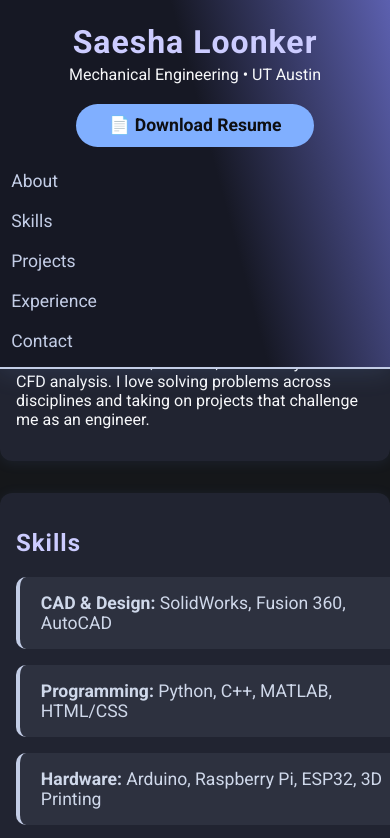
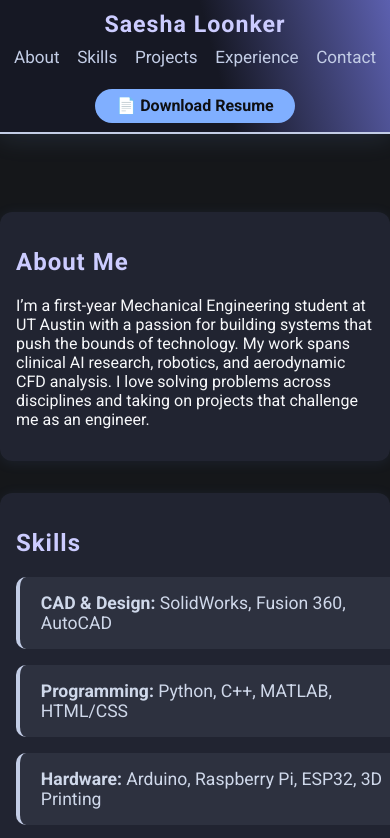
Before and after one commit to saeshay/saeshay.github.io, a plain HTML site: page index.html in a window 390 px wide. Shown: the top 838 px of the page. Drawn offline with Linux system fonts and the light colour scheme.

Commit message:
Fixing Header and adding projectss

```diff
--- a/index.html
+++ b/index.html
@@ -5,10 +5,8 @@
   <meta name="viewport" content="width=device-width, initial-scale=1.0" />
   <title>Saesha Loonker • Portfolio</title>
   <meta name="description" content="Portfolio site for Saesha Loonker, Mechanical Engineering at UT Austin.">
-
   <!-- ROBOTO FONT -->
   <link href="https://fonts.googleapis.com/css2?family=Roboto:wght@300;400;500;700&display=swap" rel="stylesheet">
-
   <style>
     :root {
       --background: #15171A;
@@ -30,7 +28,6 @@
       min-height: 100vh;
       box-sizing: border-box;
     }
-    /* Sticky HEADER BAR styles */
     .header-bar {
       position: fixed;
       top: 0;
@@ -40,56 +37,87 @@
       background: linear-gradient(75deg, #161824 55%, var(--accent-dark));
       border-bottom: 2px solid var(--accent);
       box-shadow: 0 4px 24px rgba(128,175,255,0.13);
+      padding: 0;
     }
-    .header-main {
-      text-align: center;
-      padding: 2.2rem 1rem 1.2rem;
+    .header-flex {
+      display: flex;
+      align-items: center;
+      justify-content: space-between;
+      max-width: 1200px;
+      margin: 0 auto;
+      padding: 0.5rem 1.5rem;
+      height: 54px;
     }
-    .header-bar h1,
-    .header-bar p,
-    .header-bar .hero-btn {
-      margin: 0.25rem 0;
+    .header-left {
+      flex: 1;
     }
-    .header-bar .hero-btn {
-      margin-top: 1rem;
-      background: var(--highlight-blue);
-      color: #0e0f12;
-      padding: 0.7rem 2rem;
-      border-radius: 24px;
-      text-decoration: none;
+    .header-name {
+      color: var(--accent-bright);
+      font-size: 1.45rem;
       font-weight: 700;
-      display: inline-block;
-      transition: 0.2s;
-      border: none;
-      font-size: 1.1rem;
+      letter-spacing: 1px;
     }
-    .header-bar .hero-btn:hover {
-      background: var(--accent-bright);
-      color: var(--accent-dark);
+    .header-nav {
+      display: flex;
+      gap: 2.1rem;
+      align-items: center;
+      flex: 2;
+      justify-content: center;
     }
-    .header-bar nav {
-      display: flex;
-      justify-content: center;
-      gap: 2rem;
-      padding: 1rem;
-      background: transparent;
-      border-bottom: none;
-    }
-    .header-bar nav a {
+    .header-nav a {
       color: var(--accent);
       text-decoration: none;
-      font-size: 1.1rem;
+      font-size: 1.07rem;
       transition: 0.2s;
       padding-bottom: 2px;
       border-bottom: 2px solid transparent;
     }
-    .header-bar nav a:hover {
+    .header-nav a:hover {
       color: var(--highlight-blue);
       border-bottom: 2px solid var(--highlight-blue);
     }
-    /* Add space so content never sits under fixed header bar */
+    .header-right {
+      flex: 1;
+      display: flex;
+      justify-content: flex-end;
+    }
+    .hero-btn {
+      margin: 0;
+      background: var(--highlight-blue);
+      color: #0e0f12;
+      padding: 0.45rem 1.3rem;
+      border-radius: 24px;
+      text-decoration: none;
+      font-weight: 700;
+      font-size: 1rem;
+      border: none;
+      transition: 0.2s;
+      white-space: nowrap;
+    }
+    .hero-btn:hover {
+      background: var(--accent-bright);
+      color: var(--accent-dark);
+    }
+    @media (max-width: 810px) {
+      .header-flex {
+        flex-direction: column;
+        height: auto;
+        gap: 0.6rem;
+        padding: 0.6rem 0.4rem;
+      }
+      .header-right {
+        justify-content: center;
+        width: 100%;
+        margin-top: 0.4rem;
+      }
+      .header-nav {
+        gap: 1.1rem;
+        flex-wrap: wrap;
+        padding-bottom: 2px;
+      }
+    }
     body {
-      padding-top: 235px;
+      padding-top: 71px; /* adjust if header height changes */
     }
     section {
       max-width: 950px;
@@ -104,7 +132,6 @@
       font-weight: 700;
       letter-spacing: 1px;
     }
-    /* Skills */
     .skills-grid {
       display: flex;
       flex-direction: column;
@@ -119,7 +146,6 @@
       font-size: 1.1rem;
       color: var(--light-text);
     }
-    /* PROJECT GRID */
     .projects-grid {
       display: grid;
       grid-template-columns: repeat(auto-fit, minmax(260px, 1fr));
@@ -148,7 +174,6 @@
     .project-content {
       padding: 1rem;
     }
-    /* EXPERIENCE */
     .exp-item {
       background: linear-gradient(95deg, var(--card) 87%, #263358);
       margin-bottom: 1rem;
@@ -156,7 +181,6 @@
       border-left: 5px solid var(--accent);
       border-radius: 8px;
     }
-    /* MODALS */
     .modal {
       display: none;
       position: fixed;
@@ -198,7 +222,6 @@
       from { opacity: 0; transform: translateY(-20px); }
       to { opacity: 1; transform: translateY(0); }
     }
-    /* CONTACT (WHITE) */
     #contact {
       background: white !important;
       color: black !important;
@@ -212,15 +235,15 @@
     }
     #contact a:hover { color: #5C60AF; text-decoration: underline; }
     #contact p:hover { color: #5C60AF; }
-    /* Responsive */
     @media (max-width: 800px) {
       section { padding: 1rem; }
       .modal-content { padding: 1rem; }
-      .header-main { padding: 1.2rem 0.5rem 0.6rem;}
-      body { padding-top: 220px; }
+      body { padding-top: 120px; }
     }
     @media (max-width: 550px) {
-      .header-bar nav { flex-direction: column; gap: 1rem; padding: 0.7rem;}
+      .header-flex { flex-direction: column; gap: 0.6rem; height: auto; }
+      .header-right { width: 100%; margin-top: 0.4rem; }
+      .header-nav { gap: 1.1rem; flex-wrap: wrap; padding-bottom: 2px; }
       .project img { height: 100px; }
       body { padding-top: 180px; }
     }
@@ -229,26 +252,27 @@
 <body>
   <!-- Sticky HEADER -->
   <header class="header-bar">
-    <div class="header-main">
-      <h1>Saesha Loonker</h1>
-      <p>Mechanical Engineering • UT Austin</p>
-      <a class="hero-btn" href="Saesha_Loonker_Resume_September_2025.pdf" download>📄 Download Resume</a>
+    <div class="header-flex">
+      <div class="header-left">
+        <span class="header-name">Saesha Loonker</span>
       </div>
-    <nav>
+      <nav class="header-nav">
         <a href="#about">About</a>
         <a href="#skills">Skills</a>
         <a href="#projects">Projects</a>
         <a href="#experience">Experience</a>
         <a href="#contact">Contact</a>
       </nav>
+      <div class="header-right">
+        <a class="hero-btn" href="Saesha_Loonker_Resume_September_2025.pdf" download>📄 Download Resume</a>
+      </div>
+    </div>
   </header>
-
   <!-- ABOUT -->
   <section id="about">
     <h2>About Me</h2>
     <p>I’m a first-year Mechanical Engineering student at UT Austin with a passion for building systems that push the bounds of technology. My work spans clinical AI research, robotics, and aerodynamic CFD analysis. I love solving problems across disciplines and taking on projects that challenge me as an engineer.</p>
   </section>
-
   <!-- SKILLS -->
   <section id="skills">
     <h2>Skills</h2>
@@ -260,7 +284,6 @@
       <div class="skill"><b>Soft Skills:</b> Leadership, Communication, Creativity</div>
     </div>
   </section>
-
   <!-- PROJECTS -->
   <section id="projects">
     <h2>Projects</h2>
@@ -294,8 +317,14 @@
         </div>
       </div>
     </div>
+    <div class="project" onclick="openModal('modal5')">
+      <img src="images/epic2.png" alt="Mind Shield PTSD Software">
+      <div class="project-content">
+        <h3>UT ECLAIR Robotics: Self Balancing Robot </h3>
+        <p>A two-wheeled chassis utilizes an accelerometer, gyroscope, and the PID function to stay upright</p>
+      </div>
+    </div>
   </section>
-
   <!-- EXPERIENCE -->
   <section id="experience">
     <h2>Experience</h2>
@@ -319,7 +348,6 @@
       </ul>
     </div>
   </section>
-
   <!-- CONTACT (WHITE) -->
   <section id="contact">
     <h2>Contact</h2>
@@ -328,7 +356,6 @@
     <p>💻 <a href="https://github.com/saeshay">GitHub</a></p>
     <p>📄 <a href="Saesha_Loonker_Resume_September_2025.pdf" download>Download Resume</a></p>
   </section>
-
   <!-- MODAL 1 -->
   <div id="modal1" class="modal" role="dialog" aria-labelledby="modal1title">
     <div class="modal-content">
@@ -346,7 +373,6 @@
       </ul>
     </div>
   </div>
-
   <!-- MODAL 2 -->
   <div id="modal2" class="modal" role="dialog" aria-labelledby="modal2title">
     <div class="modal-content">
@@ -367,7 +393,6 @@
       <img src="https://images.unsplash.com/photo-1593642634367-d91a135587b5?auto=format&fit=crop&w=800&q=80" alt="Computer Unsplash">
     </div>
   </div>
-
   <!-- MODAL 3 -->
   <div id="modal3" class="modal" role="dialog" aria-labelledby="modal3title">
     <div class="modal-content">
@@ -389,7 +414,6 @@
       </ul>
     </div>
   </div>
-
   <!-- MODAL 4 -->
   <div id="modal4" class="modal" role="dialog" aria-labelledby="modal4title">
     <div class="modal-content">
@@ -405,8 +429,19 @@
       </ul>
     </div>
   </div>
-
-  <!-- Modal JS -->
+  <div id="modal5" class="modal" role="dialog" aria-labelledby="modal5title">
+    <div class="modal-content">
+      <span class="close" onclick="closeModal('modal5')">&times;</span>
+      <h2 id="modal5title">Self Balancing Robot</h2>
+      <ul style="line-height:1.7em;padding-left:1em;">
+        <li>For the initial trials of the robot, we utilized a chassis with a lower center of mass. We have plans to lift the center of mass and bring the wheels closer together as we refine the model used to keep the robot upright.</li>
+        <img src="images/epic-model.png" alt="Model">
+        <li>We used an IMU to get the angle of the robot and used a complementary filter to get a more accurate reading. We then used an accelerometer and gyroscope to determine the roll, pitch, and yaw of the motors to keep the robot balanced.</li>
+        <li>Results: stable solution, forces plateaued, informative contour plots for optimization.</li>
+        <img src="images/epic2.png" alt="Model">
+      </ul>
+    </div>
+  </div>
   <script>
     function openModal(id) {
       document.getElementById(id).style.display = "block";
```
Also changed, not shown: images/epic-model.png (added), images/epic2.png (added). Lines whose indentation alone changed are shown as unchanged.
